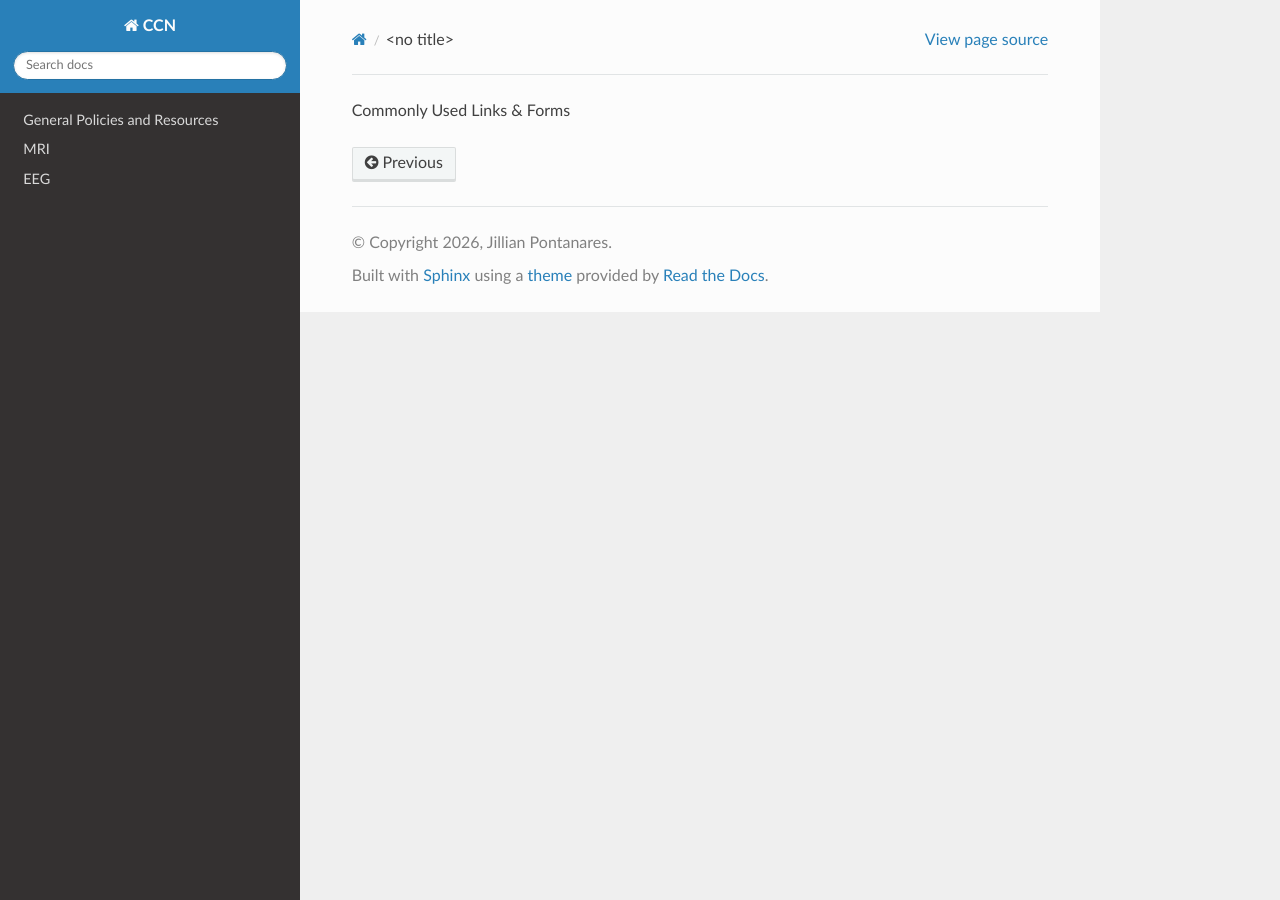
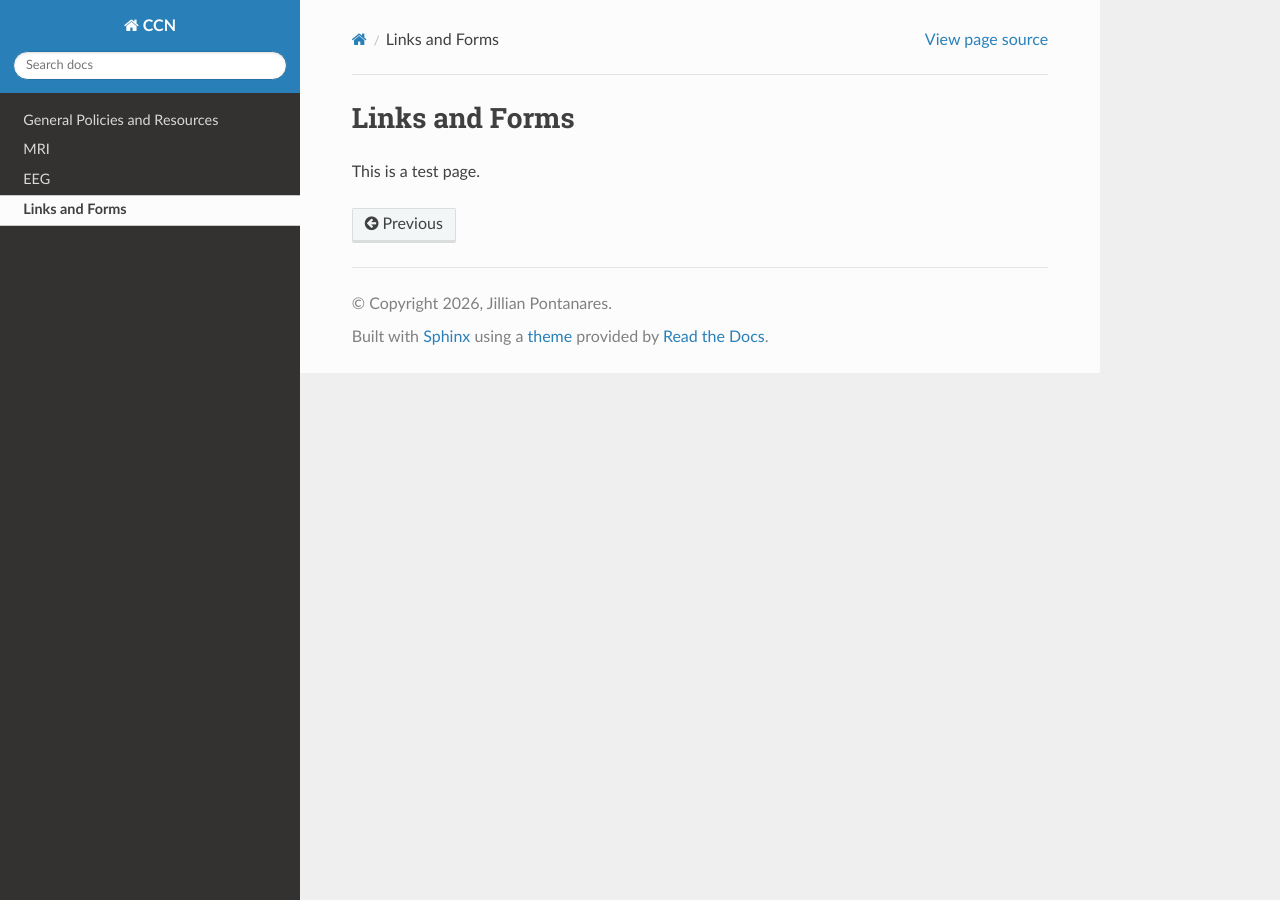
Before and after one commit to CCN-Support/CCN_Wiki, a Sphinx documentation site: the page built from docs/source/links-and-forms.rst, in a window 1280 px wide. Built offline with Sphinx 7.4.7 and the Read the Docs theme 3.1.0, drawn with Linux system fonts in a browser that asks for light colours.

Commit message:
Update links-and-forms.rst

```diff
--- a/docs/source/links-and-forms.rst
+++ b/docs/source/links-and-forms.rst
@@ -1 +1,4 @@
-Commonly Used Links & Forms
+Links and Forms
+===============
+
+This is a test page.
```
